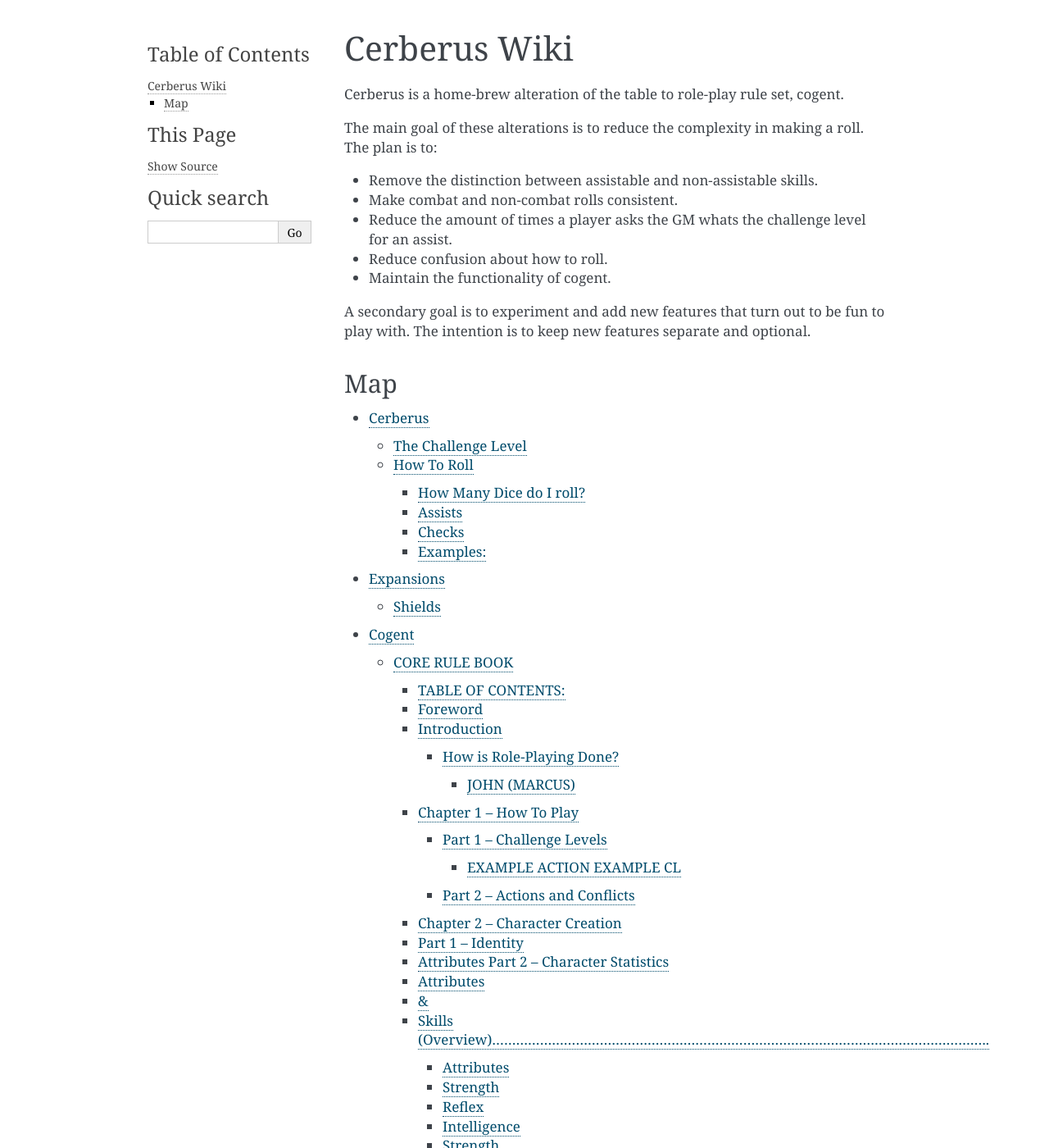
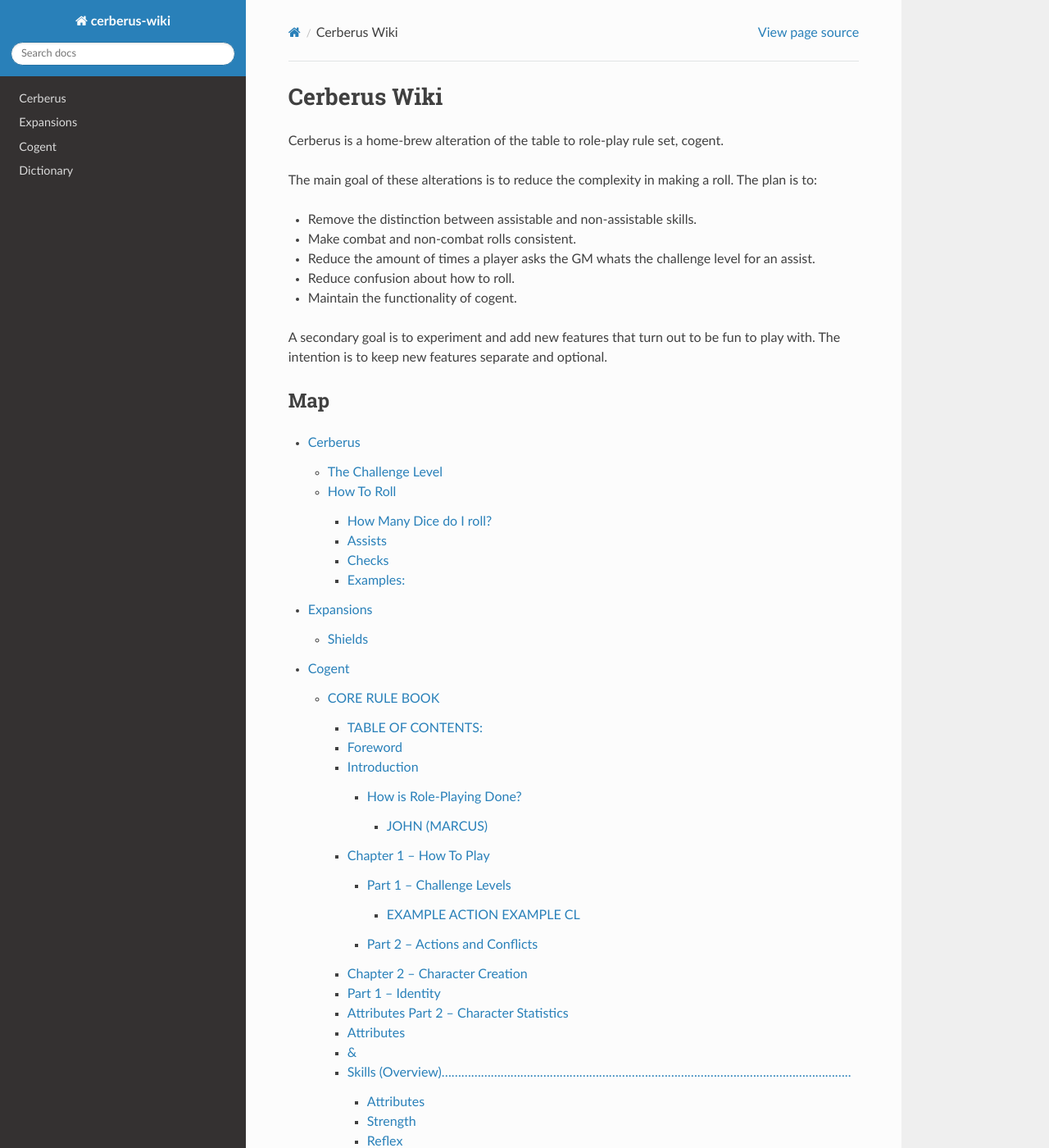
Before and after one commit to opsaaaaa/cerberus-wiki, a Sphinx documentation site: the page built from source/index.rst, in a window 1280 px wide and 1400 px high. Shown: the whole window at 82% size. Built offline with Sphinx 7.4.7 and the Read the Docs theme 2.0.0, drawn with Linux system fonts in a browser that asks for light colours; some of the changed text lies outside the part shown.

Commit message:
added read the docs theme

```diff
--- a/source/conf.py
+++ b/source/conf.py
@@ -75,7 +75,7 @@ pygments_style = None
 # The theme to use for HTML and HTML Help pages.  See the documentation for
 # a list of builtin themes.
 #
-html_theme = 'alabaster'
+html_theme = 'sphinx_rtd_theme'
 
 # Theme options are theme-specific and customize the look and feel of a theme
 # further.  For a list of options available for each theme, see the
@@ -151,7 +151,7 @@ man_pages = [
 #  dir menu entry, description, category)
 texinfo_documents = [
     (master_doc, 'cerberus-wiki', u'cerberus-wiki Documentation',
-     author, 'cerberus-wiki', 'One line description of project.',
+     author, 'cerberus-wiki', 'simplified rollplay ruleset built on cogent.',
      'Miscellaneous'),
 ]
 
```
